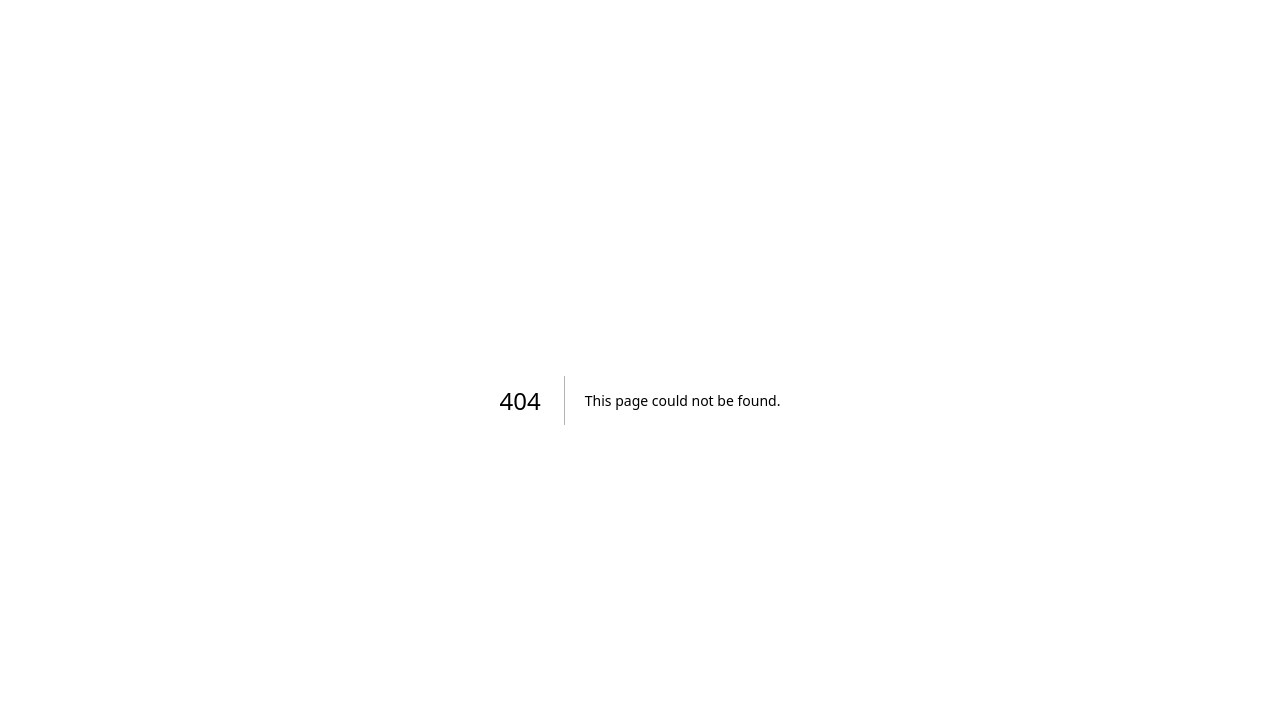
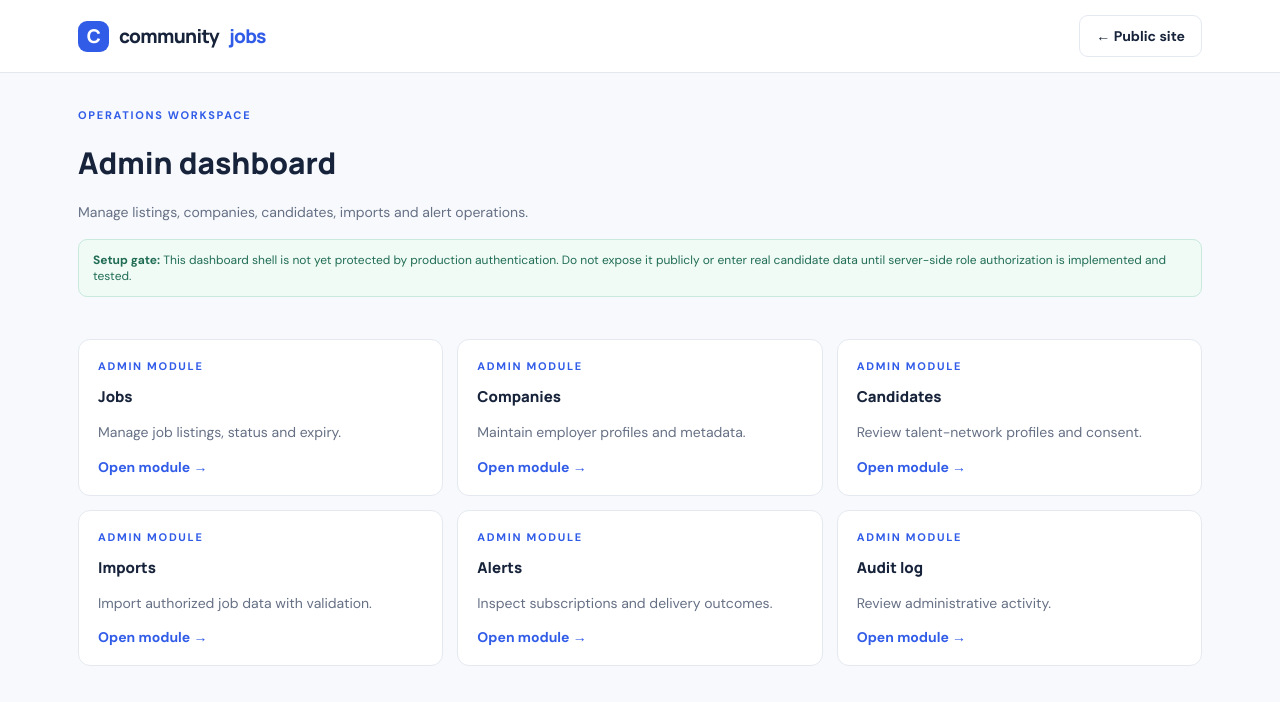
Before and after one commit to moselanto/getrojobboards, a Next.js app: page /admin in a window 1280 px wide. Before the commit this address had no page. Shown: the top 702 px of the page. Built offline with nearby package versions, Linux system fonts and the light colour scheme.

Commit message:
feat: add admin dashboard shell and setup gate

```diff
--- /dev/null
+++ b/src/app/admin/page.tsx
@@ -0,0 +1,3 @@
+import Link from "next/link";
+const modules=[["Jobs","Manage job listings, status and expiry.","/admin/jobs"],["Companies","Maintain employer profiles and metadata.","/admin/companies"],["Candidates","Review talent-network profiles and consent.","/admin/candidates"],["Imports","Import authorized job data with validation.","/admin/imports"],["Alerts","Inspect subscriptions and delivery outcomes.","/admin/alerts"],["Audit log","Review administrative activity.","/admin/audit"]];
+export default function AdminHome(){return <><header className="topbar"><div className="shell nav"><a className="brand" href="/"><span className="brand-mark">C</span> community<span style={{color:"var(--blue)"}}>jobs</span></a><div className="navright"><Link className="button" href="/">← Public site</Link></div></div></header><main className="shell" style={{paddingTop:35,paddingBottom:70}}><div className="eyebrow">Operations workspace</div><h1 style={{font:"800 30px Manrope"}}>Admin dashboard</h1><p className="muted">Manage listings, companies, candidates, imports and alert operations.</p><div className="notice" style={{marginBottom:22}}><b>Setup gate:</b> This dashboard shell is not yet protected by production authentication. Do not expose it publicly or enter real candidate data until server-side role authorization is implemented and tested.</div><div className="companygrid">{modules.map(([title,desc,url])=><Link href={url} className="companycard" key={title}><div className="eyebrow">Admin module</div><h3>{title}</h3><p className="muted" style={{lineHeight:1.6}}>{desc}</p><span style={{color:"var(--blue)",fontWeight:700}}>Open module →</span></Link>)}</div></main></>}
```
